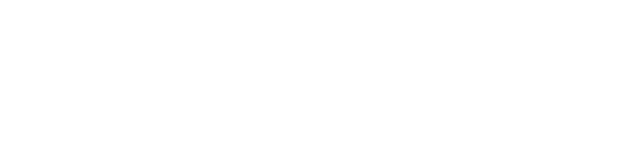
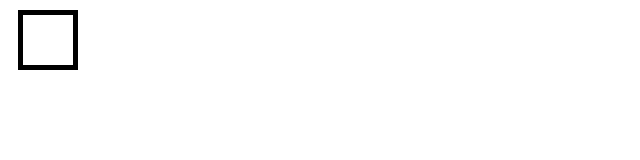
Before and after one commit to rileygoerg/Coding_Challenge_9, a plain HTML site: page index.html in a window 1280 px wide. Shown: the whole page, without its empty margins (0-640 px from the left). Drawn offline with nearby package versions, Linux system fonts and the light colour scheme.

Commit message:
Define CSS for data point div elements.

```diff
--- a/index.html
+++ b/index.html
@@ -3,9 +3,20 @@
     <meta charset="UTF-8">
     <script src="https://d3js.org/d3.v7.min.js"></script>
     <script src="script.js"></script>
-    <title>Document</title>
+    <title>Coding Challenge 9</title>
+    <style>
+        div {
+            height: 50px;
+            width: 50px;
+            background-color: "white";
+            border: 5px solid black;
+            margin: 10px
+
+
+        }
+    </style>
 </head>
 <body>
-
+    <div></div>
 </body>
 </html>
```
